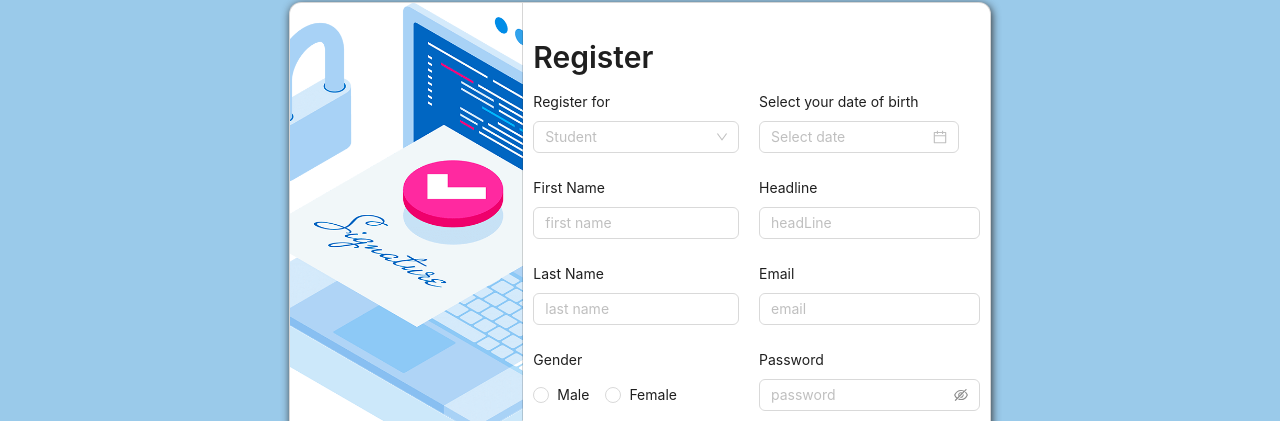
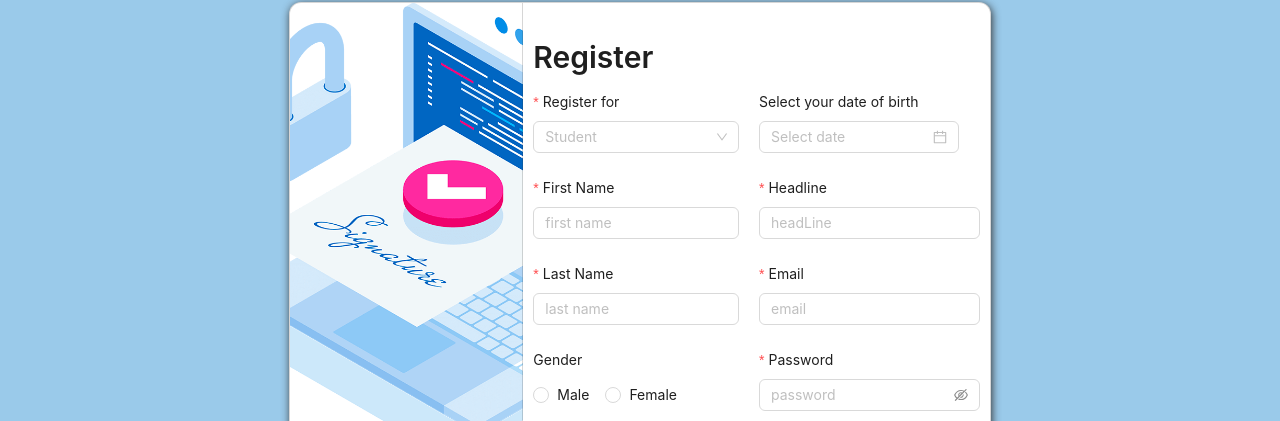
Before and after one commit to Mariam0422/todoList, a React (Create React App) app in the folder my-app/: page /register in a window 1280 px wide. Shown: the part 164-585 px from the top of the page. Built offline with nearby package versions, Linux system fonts and the light colour scheme.

Commit message:
add navigation

```diff
--- a/my-app/src/view/pages/auth/login/index.js
+++ b/my-app/src/view/pages/auth/login/index.js
@@ -1,29 +1,30 @@
+import { useState } from "react";
 import { Form, Input, Button, Typography, notification } from "antd";
 import { signInWithEmailAndPassword } from "firebase/auth";
 import { auth } from "../../../../services/firebase/firebase";
 import AuthWrapper from "../../../components/shared/AuthWrapper";
-import loginCover from "../../../../core/images/login.png"
+import loginCover from "../../../../core/images/login.png";
+import { Link, useNavigate } from "react-router-dom";
 import './index.css';
-import { useState } from "react";
+
 
 const Login = () => {
-    const [formValue, setformValue] = useState({
-        email: "",
-        password: "",
-    });
-    const [loading, setLoading] = useState(false)
-     const handleChangeInput = (e, allvalues) => {
-     setformValue(allvalues);
-    }
-     const handleLogin = async() => {
+
+    const [loading, setLoading] = useState(false);
+    const [form] = Form.useForm();
+    const navigate = useNavigate();
+
+     const handleLogin = async(values) => {
       setLoading(true);
-      const {email, password} = formValue;
+      const {email, password} = values;
       try{
         const respons = await signInWithEmailAndPassword(auth, email, password);
         console.log(respons);
         notification.success({
             message: "Login successful",
         })
+        form.resetFields();
+        navigate("/cabinet");
       }catch(error){
         console.log(error);
         notification.error({
@@ -40,16 +41,32 @@ const Login = () => {
        <Typography.Title level={1}>
         Sign In
        </Typography.Title>
-       <Form layout="vertical" onValuesChange={handleChangeInput}>
-        <Form.Item label="Email" name="email">
+       <Form layout="vertical" form={form} onFinish={handleLogin}>
+        <Form.Item label="Email" name="email"
+        rules={[
+            {required: true, message: "Please input email"}
+        ]}>
          <Input type="text" placeholder="Email"/>
         </Form.Item>
-        <Form.Item label="Password" name="password">
-         <Input.Password type="text" placeholder="Password" />
+        <Form.Item label="Password" name="password"
+         rules={[
+            {required: true, message: "Please input password"}
+        ]}>
+        <Input.Password type="text" placeholder="Password" />
+        </Form.Item>
+        <div style={{display: "flex", justifyContent: "space-between", alignItems: "center"}}>
+        <Form.Item>
+            <Typography.Text underline>
+              <Link to="/register">
+              Create Account
+              </Link>
+            </Typography.Text>
         </Form.Item>
         <Form.Item>
-            <Button size="large" loading={loading} onClick={handleLogin}>Log In</Button>
+            <Button size="large" htmlType="submit" loading={loading}>Log In</Button>
         </Form.Item>
+        </div>
+
        </Form>
        </div>
        </AuthWrapper>
--- a/my-app/src/view/pages/auth/register/index.js
+++ b/my-app/src/view/pages/auth/register/index.js
@@ -4,6 +4,7 @@ import { createUserWithEmailAndPassword } from 'firebase/auth';
 import { auth, setDoc, doc, db } from '../../../../services/firebase/firebase';
 import RegisterCover from '../../../../core/images/register.png'
 import AuthWrapper from '../../../components/shared/AuthWrapper';
+import { useNavigate } from "react-router-dom";
 import './index.css'
 
 const {Title} = Typography;
@@ -20,25 +21,15 @@ const option = [
 const Register = () => {
   const [loading, setLoading] = useState(false);
   const [dateOfBirth, setDateOfBirth] = useState("");
-  const [formValues, setformValues] = useState({
-    userValue: "",
-    firstName: "",
-    lastName: "",
-    gender: "",
-    headLine: "",
-    email: "",
-    password: ""
-  });
+  const navigate = useNavigate();
+  const [form] = Form.useForm();
 
-  const handleChangeInput = (e, allvalues) => {
-   setformValues(allvalues);
-  }
   const handleDateChange = (date, dateString) => {
     setDateOfBirth(dateString);
   };
 
-  const handleRegister = async () => {
-    const { userValue, email, password, firstName, lastName, headLine, gender} = formValues;
+  const handleRegister = async (values) => {
+    const { userValue, email, password, firstName, lastName, headLine, gender} = values;
     setLoading(true);
     try{
     const response = await createUserWithEmailAndPassword(auth, email, password);
@@ -51,7 +42,8 @@ const Register = () => {
         message: "Success Register",
         description: `Hello ${firstName} ${lastName}`
       })
-
+      form.resetFields();
+      navigate("/login");
     }  catch(error){
       notification.error({
         message: "Error Register",
@@ -68,17 +60,26 @@ const Register = () => {
           <Title level={2}>
           Register
          </Title>
-         <Form layout='vertical' onValuesChange={handleChangeInput} >
+         <Form layout='vertical' form={form} onFinish={handleRegister}>
           <div className='registerForm'>
           <div>
-          <Form.Item label="Register for" name="userValue">
+          <Form.Item label="Register for" name="userValue"
+           rules={[
+            {required: true, message: "Please input User Type"}
+        ]}>
             <Select options={option} placeholder="Student"/>
           </Form.Item>
-         <Form.Item name='firstName' label="First Name">
-          <Input type='text'  placeholder='first name'  value={formValues.firstName}/>
+         <Form.Item name='firstName' label="First Name"
+          rules={[
+            {required: true, message: "Please input First Name"}
+        ]}>
+          <Input type='text'  placeholder='first name'  />
          </Form.Item>
-         <Form.Item name='lastName' label="Last Name">
-          <Input type='text' placeholder='last name' value={formValues.lastName}
+         <Form.Item name='lastName' label="Last Name"
+          rules={[
+            {required: true, message: "Please input Last Name"}
+        ]}>
+          <Input type='text' placeholder='last name'
            />
          </Form.Item>
          <Form.Item label="Gender" name="gender">
@@ -90,27 +91,35 @@ const Register = () => {
          </div>
 
 
-
          <div>
           <Form.Item label="Select your date of birth">
          <DatePicker onChange={handleDateChange} style={{width: "200px"}}/>
           </Form.Item>
-         <Form.Item name='headLine' label="Headline">
-          <Input type='text'  placeholder='headLine' value={formValues.headLine}
+         <Form.Item name='headLine' label="Headline"
+          rules={[
+            {required: true, message: "Please input Headline"}
+        ]}>
+          <Input type='text'  placeholder='headLine'
           />
          </Form.Item>
-             <Form.Item name='email' label="Email">
-          <Input type='email'  placeholder='email'   value={formValues.email}
+             <Form.Item name='email' label="Email"
+              rules={[
+                {required: true, message: "Please input email"}
+            ]}>
+          <Input type='email'  placeholder='email'
            />
          </Form.Item>
-         <Form.Item name='password' label="Password">
-          <Input.Password  placeholder='password'   value={formValues.password}
+         <Form.Item name='password' label="Password"
+          rules={[
+            {required: true, message: "Please input Password"}
+        ]}>
+          <Input.Password  placeholder='password'
             />
          </Form.Item>
          </div>
          </div>
          <Divider/>
-         <Button className='button' onClick={handleRegister} loading={loading}>Register</Button>
+         <Button className='button' htmlType='submit' loading={loading}>Register</Button>
          </Form>
         </AuthWrapper>
     )
```
